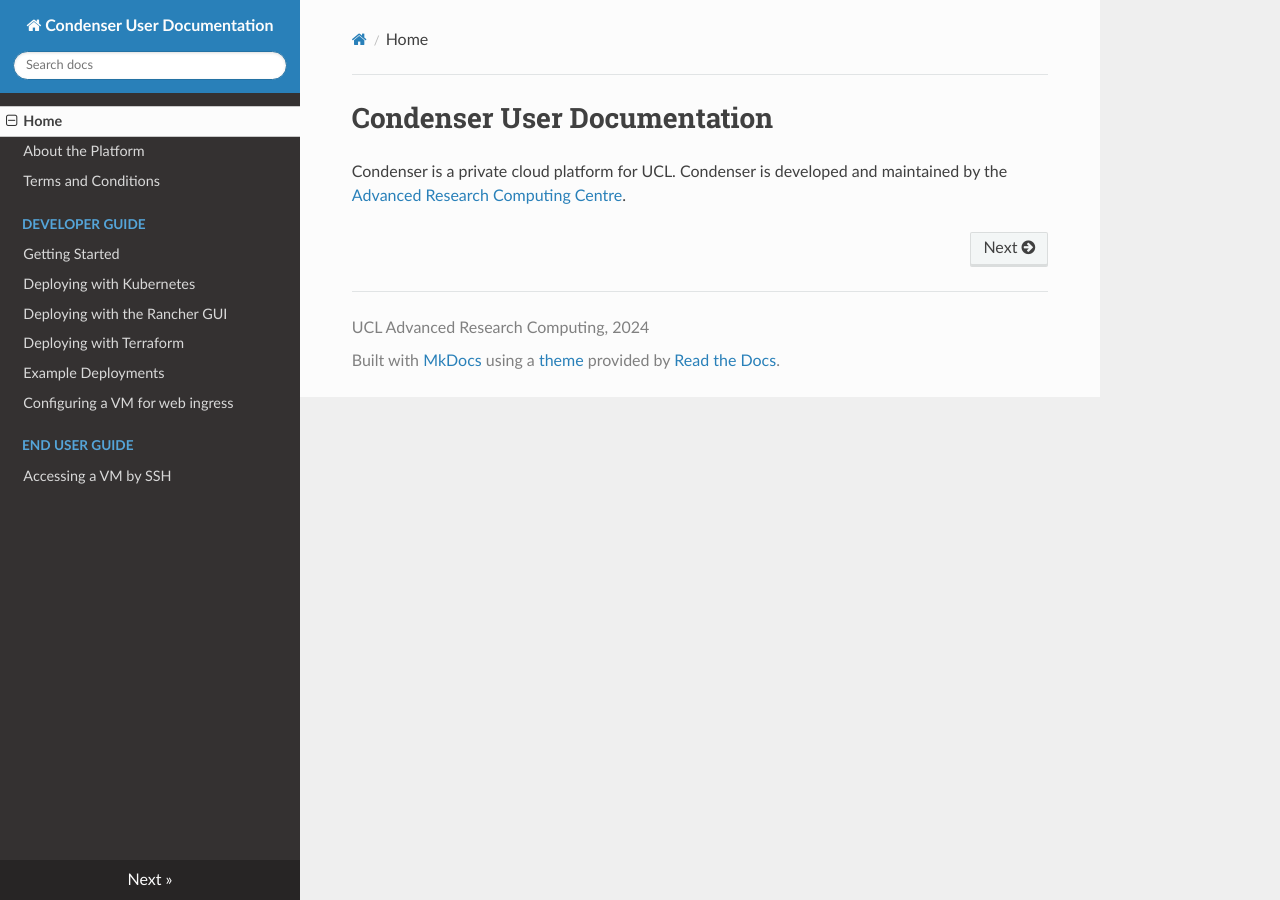
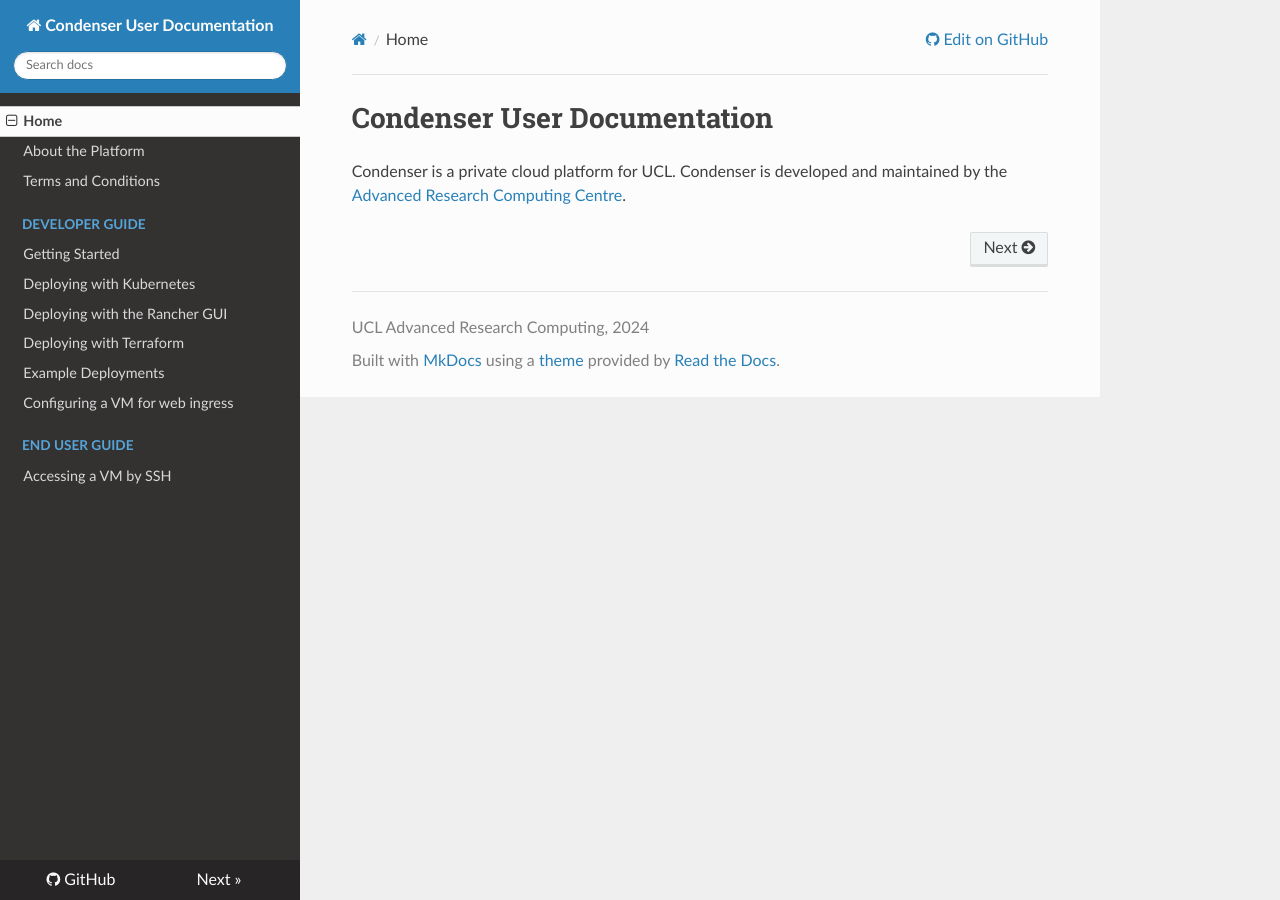
Before and after one commit to UCL-ARC/condenser-mkdocs, an MkDocs documentation site: the page built from docs/index.md, in a window 1280 px wide. Built offline with MkDocs 1.6.1, drawn with Linux system fonts in a browser that asks for light colours; nearby versions of some CDN libraries; some of the changed lines change nothing that is shown.

Commit message:
add links to the repo and aspirational url

```diff
--- a/mkdocs.yml
+++ b/mkdocs.yml
@@ -4,3 +4,6 @@
   /stubs
 copyright: "UCL Advanced Research Computing, 2024"
 site_description: "Documentation for the UCL Condenser Platform"
+repo_url: https://github.com/UCL-ARC/condenser-mkdocs
+edit_uri: blob/main/docs/
+site_url: https://docs.condenser.arc.ucl.ac.uk
```
